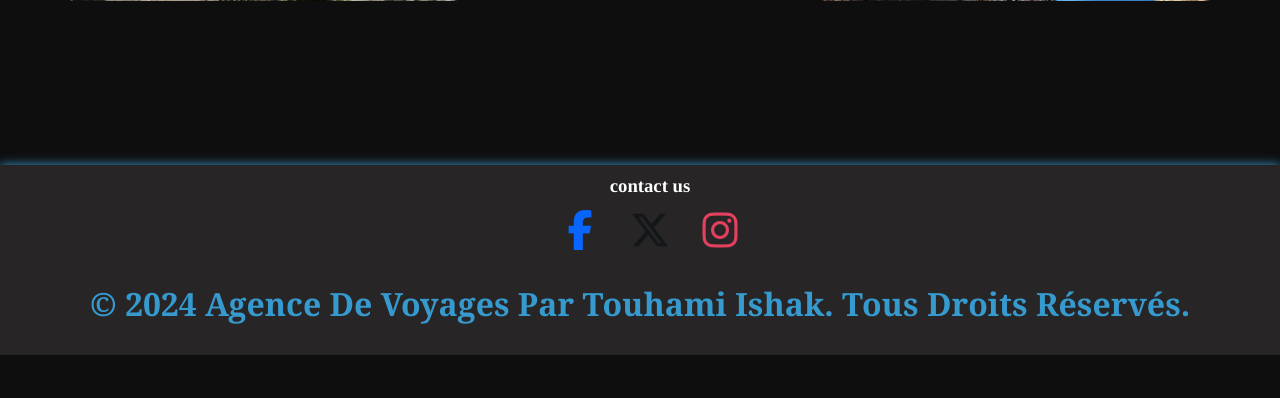
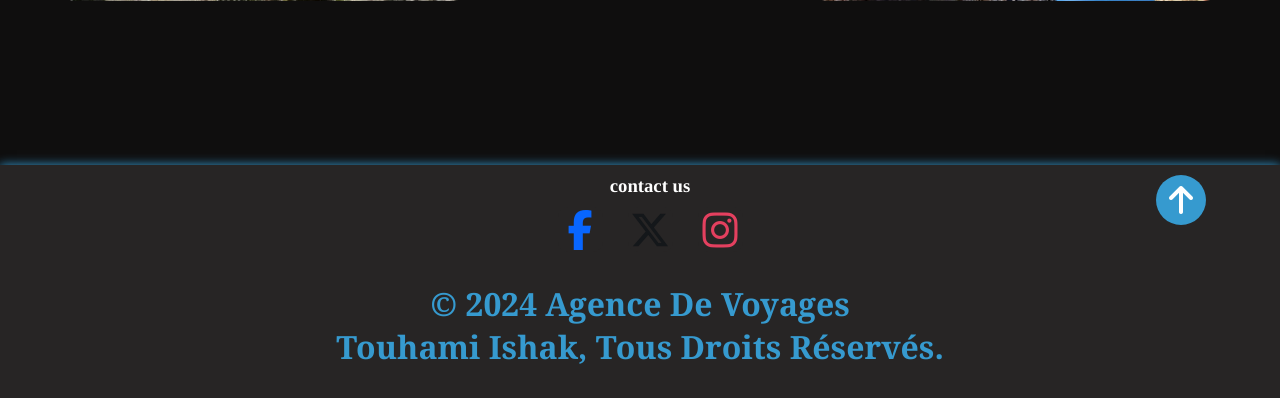
Before and after one commit to IsaacTouhami/agenceVoyage, a PHP site: page / in a window 1280 px wide. Shown: the part 1800-2198 px from the top of the page. Before the commit the page ends 2155 px from the top, so only its background shows below. Run offline with PHP 8.4, Linux system fonts and the light colour scheme.

Commit message:
a button that leads from the footer to the top

```diff
--- a/index.html
+++ b/index.html
@@ -31,6 +31,7 @@
     <!----------------------------------------------------------------------------------->
     <!----------------------------------------------------------------------------------->
     <!--Page head-->
+    <div id="top"></div>
     <header>
       <h1 class="pageTitle"><img src="img/Saferr.png" alt="" />Saferr!</h1>
       <nav>
@@ -102,8 +103,10 @@
         </div>
       </div>
       <h1>
-        &copy; 2024 Agence de Voyages par Touhami Ishak. Tous droits réservés.
+        &copy; 2024 Agence de Voyages <br />
+        Touhami Ishak, Tous droits réservés.
       </h1>
+      <a class="topButton" href="#top"><i class="fas fa-arrow-up"></i></a>
     </footer>
   </body>
 </html>
--- a/jeux-detente.html
+++ b/jeux-detente.html
@@ -31,6 +31,7 @@
     <!----------------------------------------------------------------------------------->
     <!----------------------------------------------------------------------------------->
     <!--Page head-->
+    <div id="top"></div>
     <header>
       <h1 class="pageTitle"><img src="img/Saferr.png" alt="" />Saferr!</h1>
       <nav>
@@ -61,8 +62,10 @@
         </div>
       </div>
       <h1>
-        &copy; 2024 Agence de Voyages par Touhami Ishak. Tous droits réservés.
+        &copy; 2024 Agence de Voyages <br />
+        Touhami Ishak, Tous droits réservés.
       </h1>
+      <a class="topButton" href="#top"><i class="fas fa-arrow-up"></i></a>
     </footer>
   </body>
 </html>
--- a/organiser-voyage.html
+++ b/organiser-voyage.html
@@ -31,6 +31,7 @@
     <!----------------------------------------------------------------------------------->
     <!----------------------------------------------------------------------------------->
     <!--Page head-->
+    <div id="top"></div>
     <header>
       <h1 class="pageTitle"><img src="img/Saferr.png" alt="" />Saferr!</h1>
       <nav>
@@ -70,8 +71,10 @@
         </div>
       </div>
       <h1>
-        &copy; 2024 Agence de Voyages par Touhami Ishak. Tous droits réservés.
+        &copy; 2024 Agence de Voyages <br />
+        Touhami Ishak, Tous droits réservés.
       </h1>
+      <a class="topButton" href="#top"><i class="fas fa-arrow-up"></i></a>
     </footer>
   </body>
 </html>
--- a/style.css
+++ b/style.css
@@ -1,4 +1,7 @@
 
+#top{
+  visibility: hidden;
+}
 /* Root*/
 :root{
     --primary-color: #369acf;
@@ -373,6 +376,7 @@ form button:hover {
 
   footer h1 {
     font-size: 2rem;
+    text-align: center;
     cursor: pointer;
     font-weight: bold;
     margin-bottom: 30px;
@@ -382,3 +386,22 @@ form button:hover {
   footer h1:hover {
     transform: scale(0.9);
   }
+  footer .topButton{
+    position: absolute;
+    display: grid;
+    place-items: center ;
+    width: 50px;
+    height: 50px;
+    border-radius: 50%;
+    background-color: var(--primary-color);
+    color: var(--secondary-color);
+    font-size: 2rem;
+    right: 5%;
+    margin: 10px;
+    transition: 0.1s ease;
+    text-decoration: none;
+  }
+  footer .topButton:active{
+    transform: scale(0.9);
+
+  }
```
